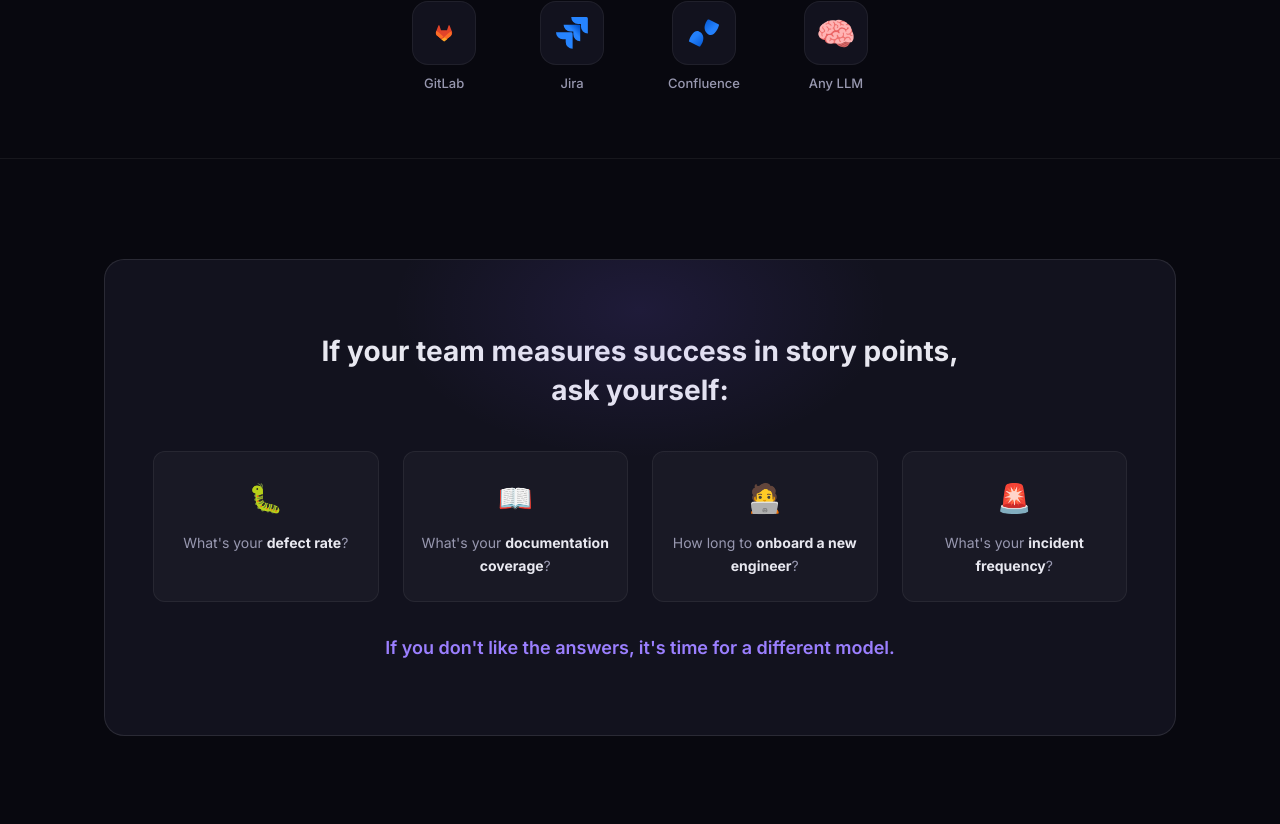
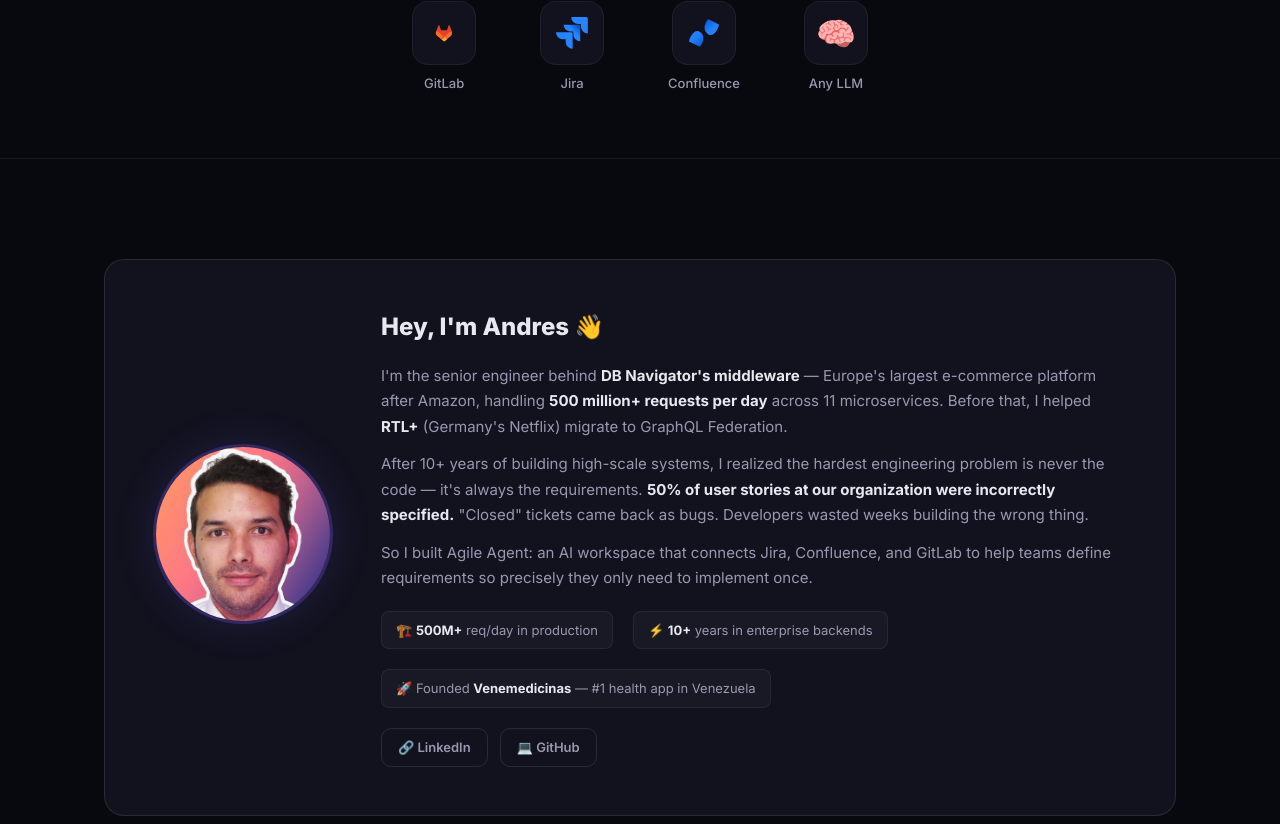
Before and after one commit to andreseloysv/agile-agent-landing, a Nuxt app: page / in a window 1280 px wide. Shown: the part 4176-5000 px from the top of the page. Built offline with nearby package versions, Linux system fonts and the light colour scheme.

Commit message:
Add founder story: Andres Eloy with DB Navigator, RTL+, Venemedicinas credentials

```diff
--- a/app/app.vue
+++ b/app/app.vue
@@ -171,6 +171,32 @@
           <div class="int-logo">
             <div class="int-icon">🧠</div>
             <span>Any LLM</span>
+          </div>
+        </div>
+      </div>
+    </section>
+
+    <!-- Founder Story -->
+    <section class="founder-section">
+      <div class="container">
+        <div class="founder-card">
+          <div class="founder-photo-wrapper">
+            <img src="/founder.jpg" alt="Andres Eloy Sanchez Vargas — Founder of Agile Agent" class="founder-photo" />
+          </div>
+          <div class="founder-content">
+            <h2>Hey, I'm Andres 👋</h2>
+            <p>I'm the senior engineer behind <strong>DB Navigator's middleware</strong> — Europe's largest e-commerce platform after Amazon, handling <strong>500 million+ requests per day</strong> across 11 microservices. Before that, I helped <strong>RTL+</strong> (Germany's Netflix) migrate to GraphQL Federation.</p>
+            <p>After 10+ years of building high-scale systems, I realized the hardest engineering problem is never the code — it's always the requirements. <strong>50% of user stories at our organization were incorrectly specified.</strong> "Closed" tickets came back as bugs. Developers wasted weeks building the wrong thing.</p>
+            <p>So I built Agile Agent: an AI workspace that connects Jira, Confluence, and GitLab to help teams define requirements so precisely they only need to implement once.</p>
+            <div class="founder-stats">
+              <div class="founder-stat">🏗️ <strong>500M+</strong> req/day in production</div>
+              <div class="founder-stat">⚡ <strong>10+</strong> years in enterprise backends</div>
+              <div class="founder-stat">🚀 Founded <strong>Venemedicinas</strong> — #1 health app in Venezuela</div>
+            </div>
+            <div class="founder-links">
+              <a href="https://www.linkedin.com/in/andreseloysv/" target="_blank" rel="noopener" class="btn btn-ghost btn-sm">🔗 LinkedIn</a>
+              <a href="https://github.com/andreseloysv" target="_blank" rel="noopener" class="btn btn-ghost btn-sm">💻 GitHub</a>
+            </div>
           </div>
         </div>
       </div>
@@ -741,6 +767,69 @@
   border: 1px solid var(--border);
 }
 
+/* ── Founder ────────────────────────────────────────────────────────── */
+.founder-section { padding: 100px 0; }
+
+.founder-card {
+  display: flex;
+  gap: 48px;
+  align-items: center;
+  padding: 48px;
+  border-radius: var(--radius-lg);
+  background: var(--bg-card);
+  border: 1px solid var(--border-strong);
+}
+
+.founder-photo-wrapper {
+  flex-shrink: 0;
+}
+
+.founder-photo {
+  width: 180px;
+  height: 180px;
+  border-radius: 50%;
+  object-fit: cover;
+  border: 3px solid rgba(124, 92, 255, 0.3);
+  box-shadow: 0 0 40px rgba(124, 92, 255, 0.15);
+}
+
+.founder-content h2 {
+  font-size: 24px;
+  font-weight: 800;
+  margin-bottom: 16px;
+}
+
+.founder-content p {
+  font-size: 15px;
+  color: var(--text-secondary);
+  line-height: 1.7;
+  margin-bottom: 12px;
+}
+.founder-content p strong { color: var(--text); }
+
+.founder-stats {
+  display: flex;
+  gap: 20px;
+  margin: 20px 0;
+  flex-wrap: wrap;
+}
+
+.founder-stat {
+  font-size: 13px;
+  color: var(--text-secondary);
+  padding: 8px 14px;
+  border-radius: 8px;
+  background: rgba(255, 255, 255, 0.03);
+  border: 1px solid var(--border);
+}
+.founder-stat strong { color: var(--text); }
+
+.founder-links {
+  display: flex;
+  gap: 12px;
+  margin-top: 8px;
+}
+
 /* ── Ask Yourself ───────────────────────────────────────────────────── */
 .ask-section { padding: 100px 0; }
 
@@ -1060,5 +1149,9 @@
   .contact-card { padding: 48px 24px; }
   .ask-card { padding: 48px 24px; }
   .contact-actions { flex-direction: column; align-items: center; }
+  .founder-card { flex-direction: column; text-align: center; padding: 32px 24px; }
+  .founder-photo { width: 140px; height: 140px; }
+  .founder-stats { justify-content: center; }
+  .founder-links { justify-content: center; }
 }
 </style>
```
Also changed, not shown: public/founder.jpg (added).
